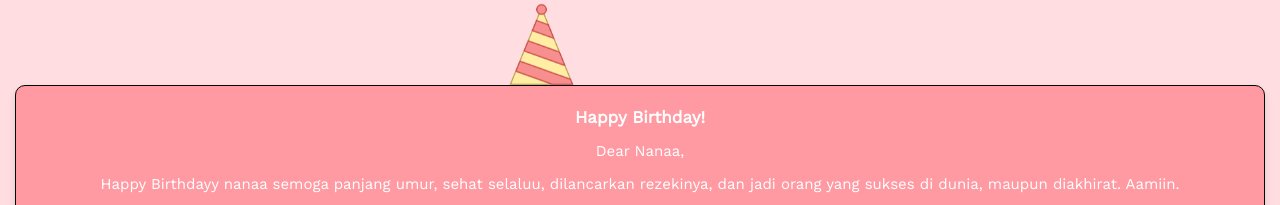
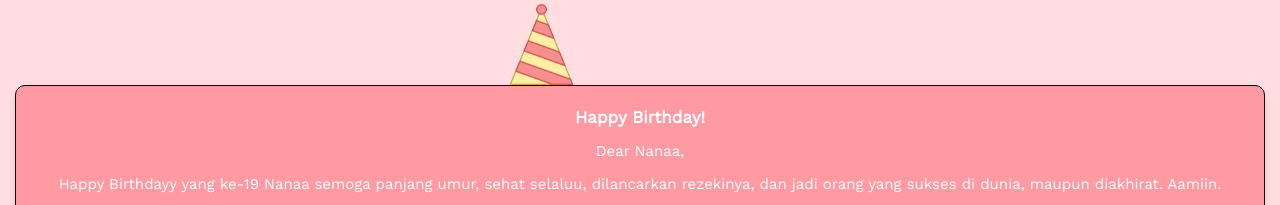
Before and after one commit to lemanNana/Happy-Birthday-Nanaa, a plain HTML site: page card.html in a window 1280 px wide. Shown: the top 205 px of the page. Drawn offline with nearby package versions, Linux system fonts and the light colour scheme.

Commit message:
Update card.html

```diff
--- a/card.html
+++ b/card.html
@@ -81,7 +81,7 @@
       <p>Dear Nanaa,</p>
       <p></p>
       <p id="p1">
-        Happy Birthdayy nanaa semoga panjang umur, sehat selaluu, dilancarkan
+        Happy Birthdayy yang ke-19 Nanaa semoga panjang umur, sehat selaluu, dilancarkan
         rezekinya, dan jadi orang yang sukses di dunia, maupun diakhirat.
         Aamiin.
       </p>
```
